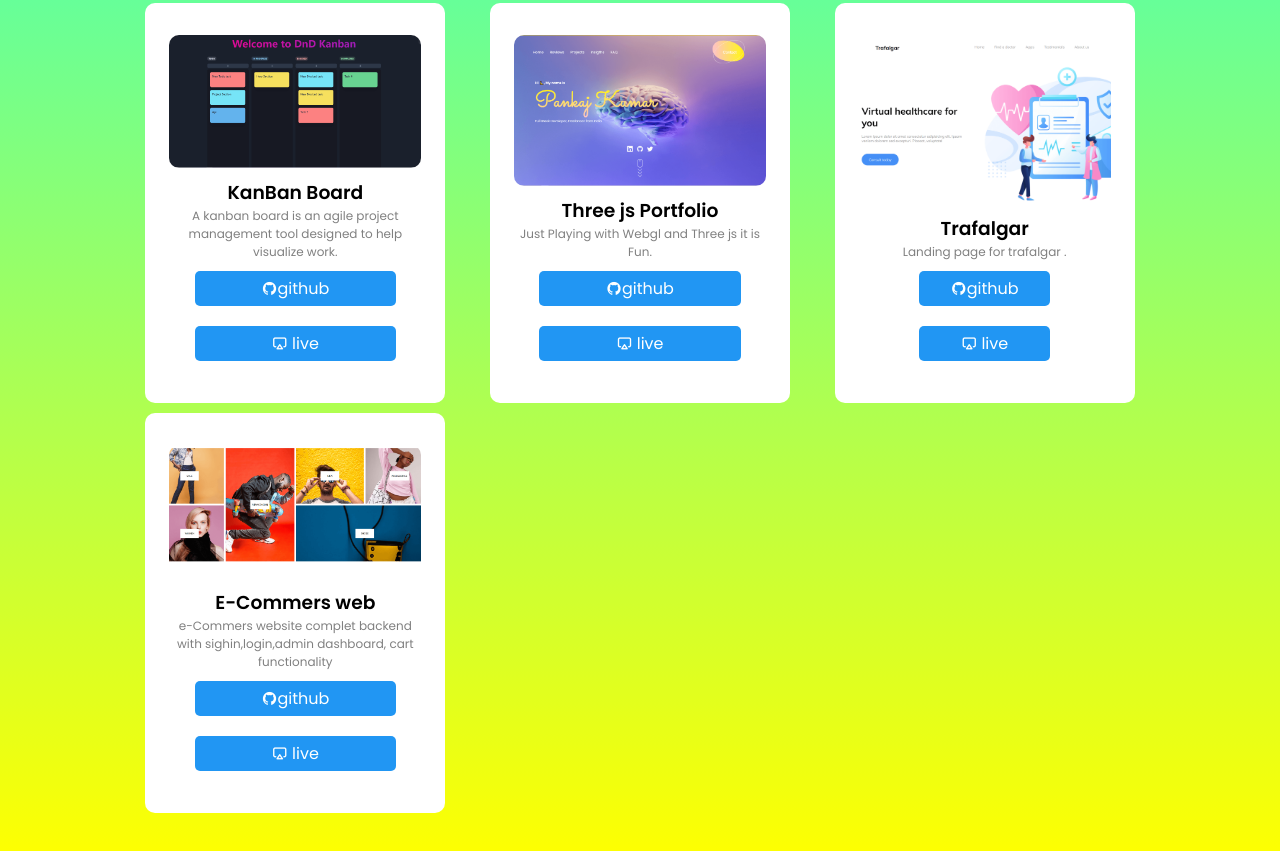
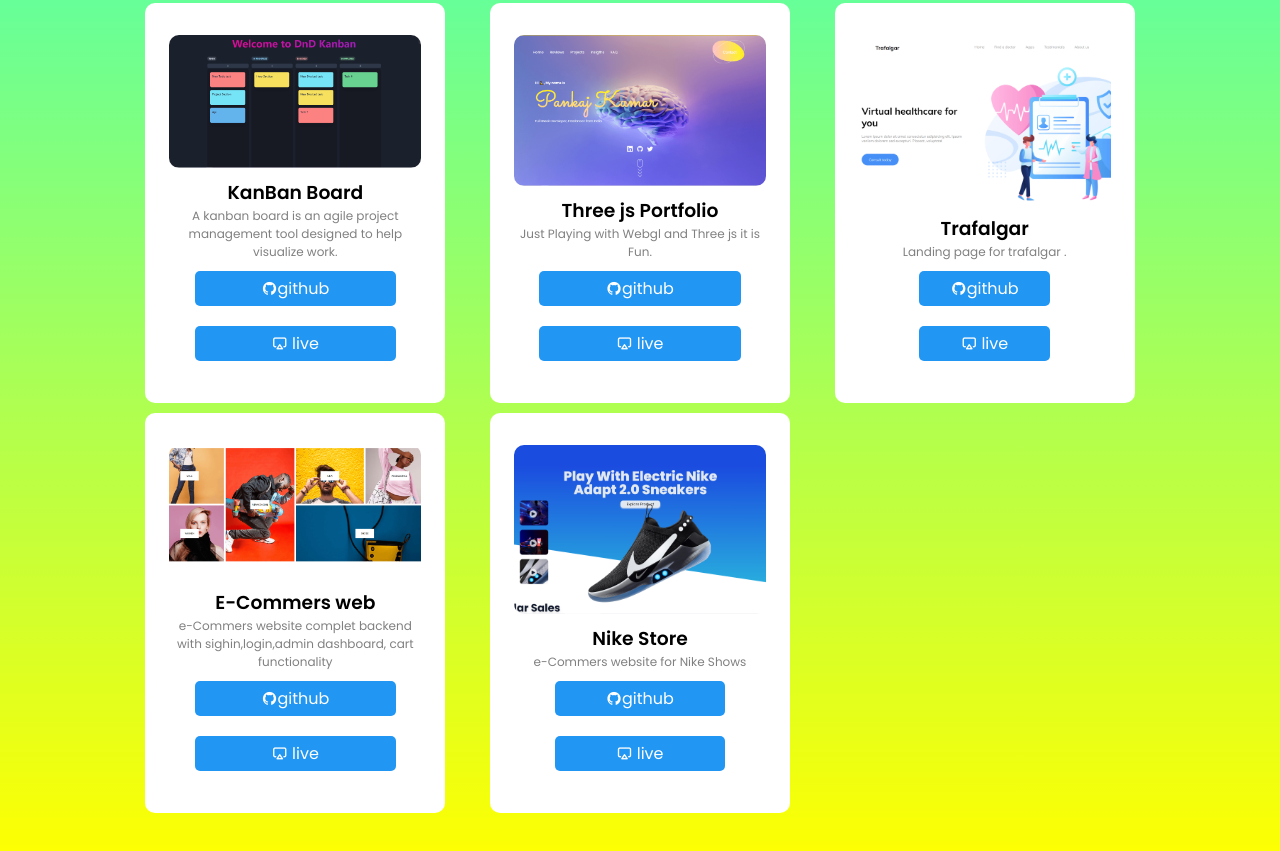
Before and after one commit to pankaj-kumar290h/portfolio-2023, a plain HTML site: page index.html in a window 1280 px wide. Shown: the part 1679-2530 px from the top of the page. Drawn offline with nearby package versions, Linux system fonts and the light colour scheme.

Commit message:
add nike project

```diff
--- a/index.html
+++ b/index.html
@@ -225,6 +225,26 @@
               </div>
             </div>
           </div>
+          <div class="project_card">
+            <div class="card_body">
+              <div class="card_img card8"></div>
+              <div class="card_text">
+                <h3>Nike Store</h3>
+                <p>e-Commers website for Nike Shows</p>
+                <a
+                  target="_blank"
+                  href="https://github.com/pankaj-kumar290h/Nike-show-store"
+                  ><i class="uil uil-github"></i>github</a
+                >
+                <a
+                  target="_blank"
+                  href="https://nike-store-jsstack.vercel.app/"
+                >
+                  <i class="uil uil-airplay"></i> live</a
+                >
+              </div>
+            </div>
+          </div>
         </div>
       </section>
     </div>
--- a/style.css
+++ b/style.css
@@ -378,3 +378,6 @@
 .card7 {
   background-image: url("./image/e-com.PNG");
 }
+.card8 {
+  background-image: url("./image/nike.PNG");
+}
```
Also changed, not shown: image/nike.PNG (added).
